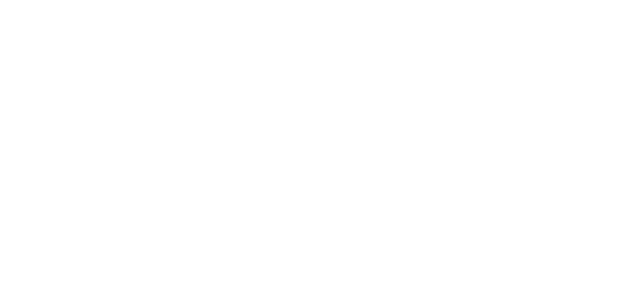
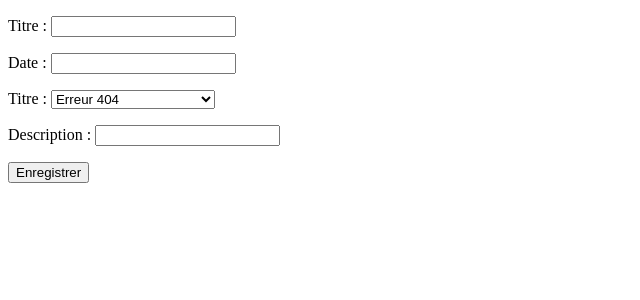
Before and after one commit to TitouanSans/Bug_tracker, a PHP site: page /index.php in a window 1280 px wide. Before the commit the part shown is empty. Shown: the top 300 px of the page, without its empty margins (0-640 px from the left). Run offline with PHP 8.4, Linux system fonts and the light colour scheme.

Commit message:
bug form html

```diff
--- a/index.tpl.php
+++ b/index.tpl.php
@@ -7,6 +7,19 @@
 	<title>Bug tracker</title>
 </head>
 <body>
-
+<form method="post" action="action.php">
+	<p>Titre : <input class="form-control" type="text" name="titre"></p>
+	<p>Date : <input class="form-control" type="text" name="date"></p>
+	<p>
+		Titre : <select name="type" id="">
+			<option value="404">Erreur 404</option>
+			<option value="affichage">Bug d'affichage</option>
+			<option value="securite">Bug de sécurité</option>
+			<option value="bdd">Bug de base de donnée</option>
+		</select>
+	</p>
+	<p>Description : <input class="form-control" type="text" name="description"></p>
+	<button type="submit">Enregistrer</button>
+</form>
 </body>
 </html>
```
